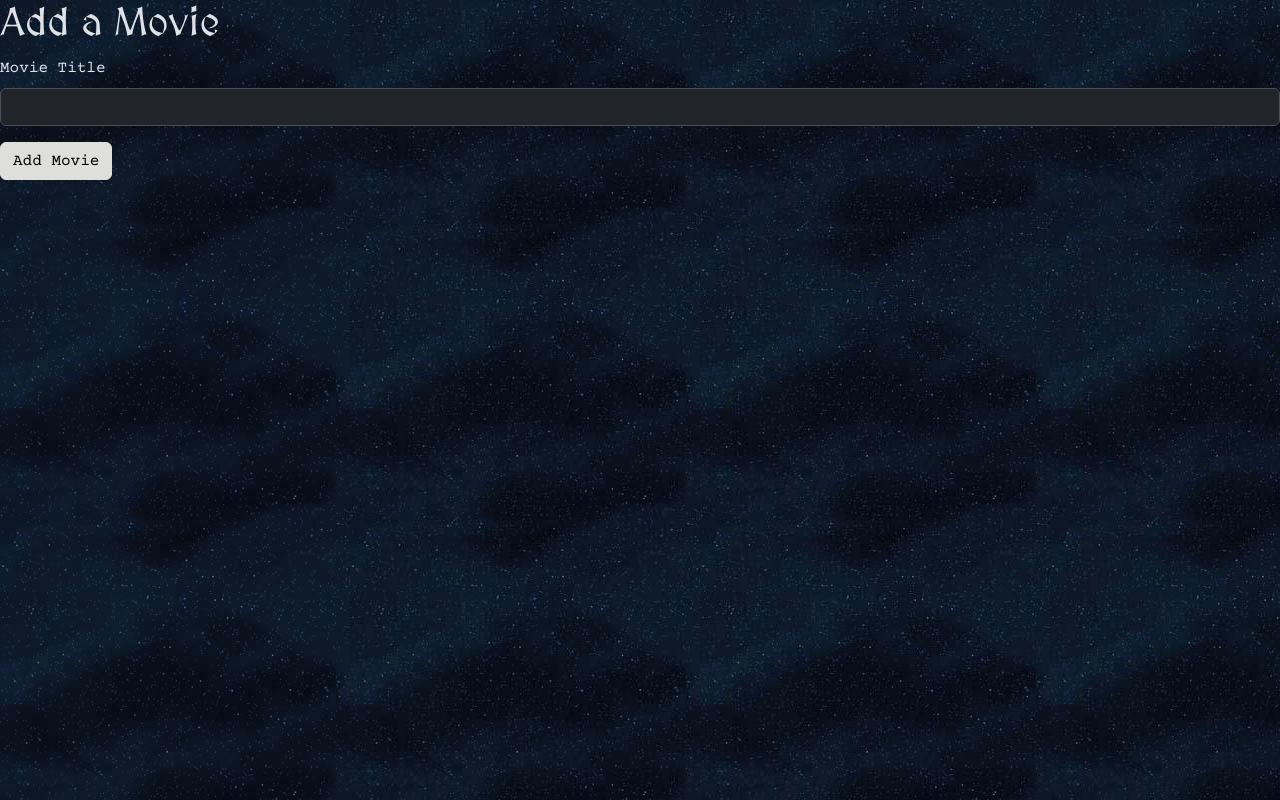
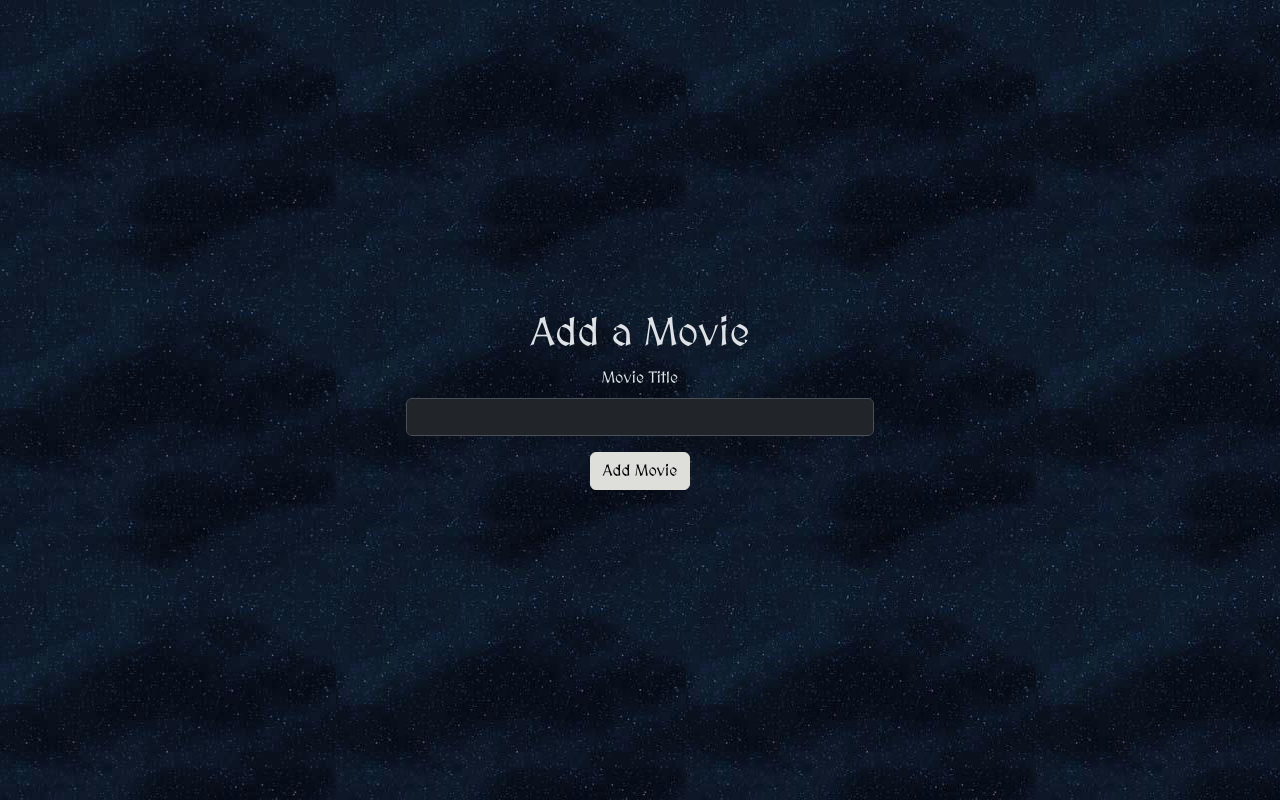
Before and after one commit to florafades/day-64-starting-files-top-movies, a Flask app: page /add in a window 1280 px wide. Run offline with Flask 3, Linux system fonts and the light colour scheme; some libraries are stand-ins or nearby versions.

Commit message:
further styling and added stars
further styling and added stars

```diff
--- a/main.py
+++ b/main.py
@@ -36,7 +36,7 @@
     #mapped_column is a function of db.Model which our Movie() Class inherited
     #Integer is a class provided by SQLAlchemy's types module
     id: Mapped[int] = mapped_column(Integer, primary_key=True)
-    title: Mapped[str] = mapped_column(String(250), nullable=False)
+    title: Mapped[str] = mapped_column(String(250), unique=True, nullable=False)
     year: Mapped[int] = mapped_column(Integer, nullable=False)
     description: Mapped[str] = mapped_column(String(500), nullable=False)
     rating: Mapped[float] = mapped_column(Float, nullable=True)
@@ -85,11 +85,16 @@
 
 @app.route("/")
 def home():
-    result = db.session.execute(db.select(Movie).order_by(Movie.rating))
+    # 1. Sort the query by Movie.rating in DESCENDING order (highest rating first).
+    result = db.session.execute(db.select(Movie).order_by(db.desc(Movie.rating)))
     all_movies = result.scalars().all()  # convert ScalarResult to Python List
 
+    # 2. Update the ranking logic:
+    # Since the list is now sorted high-to-low, the ranking calculation needs to be reversed
+    # so the first movie gets ranking 1, second gets 2, etc.
     for i in range(len(all_movies)):
-        all_movies[i].ranking = len(all_movies) - i
+        all_movies[i].ranking = i + 1  # The first item (i=0) gets rank 1
+
     db.session.commit()
 
     return render_template("index.html", movies=all_movies)
--- a/static/css/styles.css
+++ b/static/css/styles.css
@@ -74,7 +74,7 @@
 .card-text,
 .card-title,
 .btn {
-    font-family: 'Courier Prime', monospace !important;
+    font-family: 'MedievalSharp', monospace !important;
     /* Retaining your desired body text color: */
 }
 
@@ -86,3 +86,7 @@
     -webkit-line-clamp: 3;
 
 }
+
+.content {
+    min-height: 100vh;
+}
--- a/templates/add.html
+++ b/templates/add.html
@@ -4,7 +4,8 @@
 {% block title %}Add Movie{% endblock %}
 
 {% block content %}
-<div class="content">
+<div class="content d-flex flex-column justify-content-center align-items-center">
+    <div class="p-3 text-center" style="max-width: 500px; width: 90%;">
         <h1 class="heading">Add a Movie</h1>
         <!--form pulls from the py form variable from main.py
         passed by form=form from main
@@ -14,4 +15,5 @@
         no need for HTML5 validation-->
         {{ render_form(form, novalidate=True) }}
     </div>
+</div>
 {% endblock %}
```
Also changed, not shown: templates/index.html (+9 -0 lines), instance/movies.db, static/img/2TXBF4DUSO7OBVHUCOPP3ROM6BUFFTEE.gif (added), static/img/7UGY7VH7ZSBQTP62QEYQIHTOKE3GFYJD.gif (added), static/img/DMSM7B43CBUUKFFA2S4XNQH7DLPUWOJP.gif (added), static/img/HECH5RWGEJU6PLQ4TLMLDLQX7EV7EURR (1).gif (added), static/img/HECH5RWGEJU6PLQ4TLMLDLQX7EV7EURR.gif (added), static/img/JR2NVM7TVPBYJWWAVU2OHMHKDNTNJ6EX.gif (added), static/img/KR4I2EEWPAGQTJNDOHDUUUPPEMZNSCLH.gif (added). Lines whose indentation alone changed are shown as unchanged.
